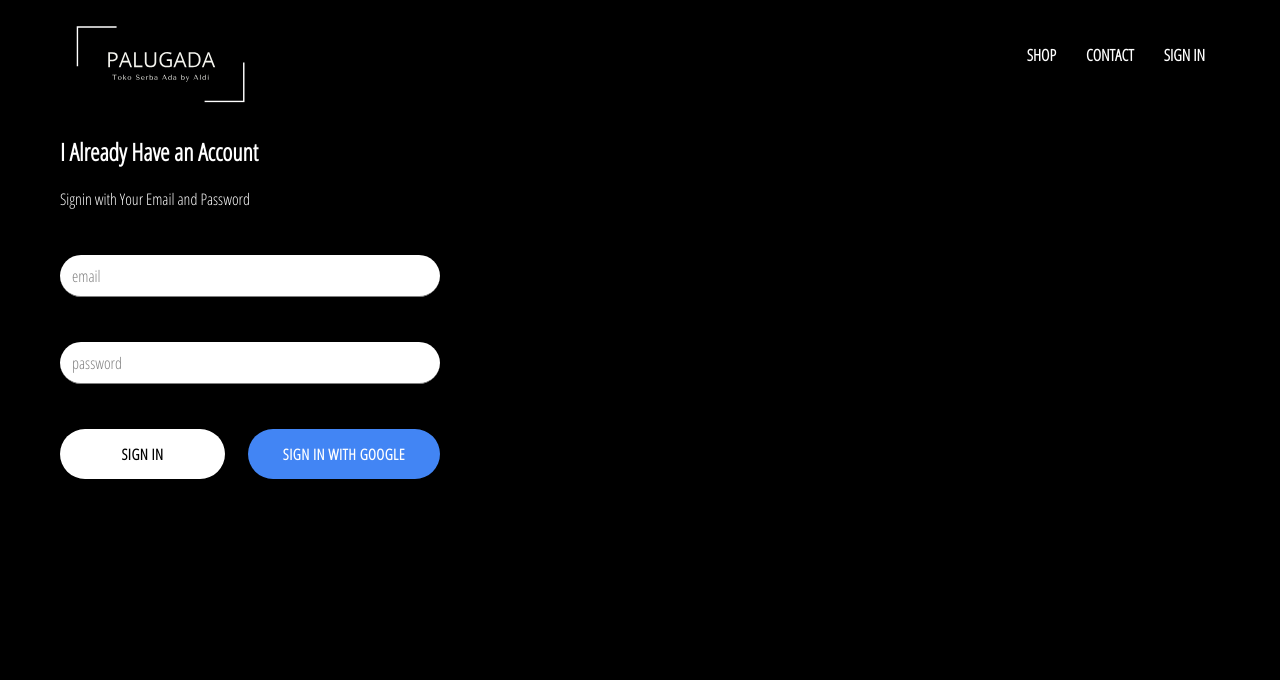
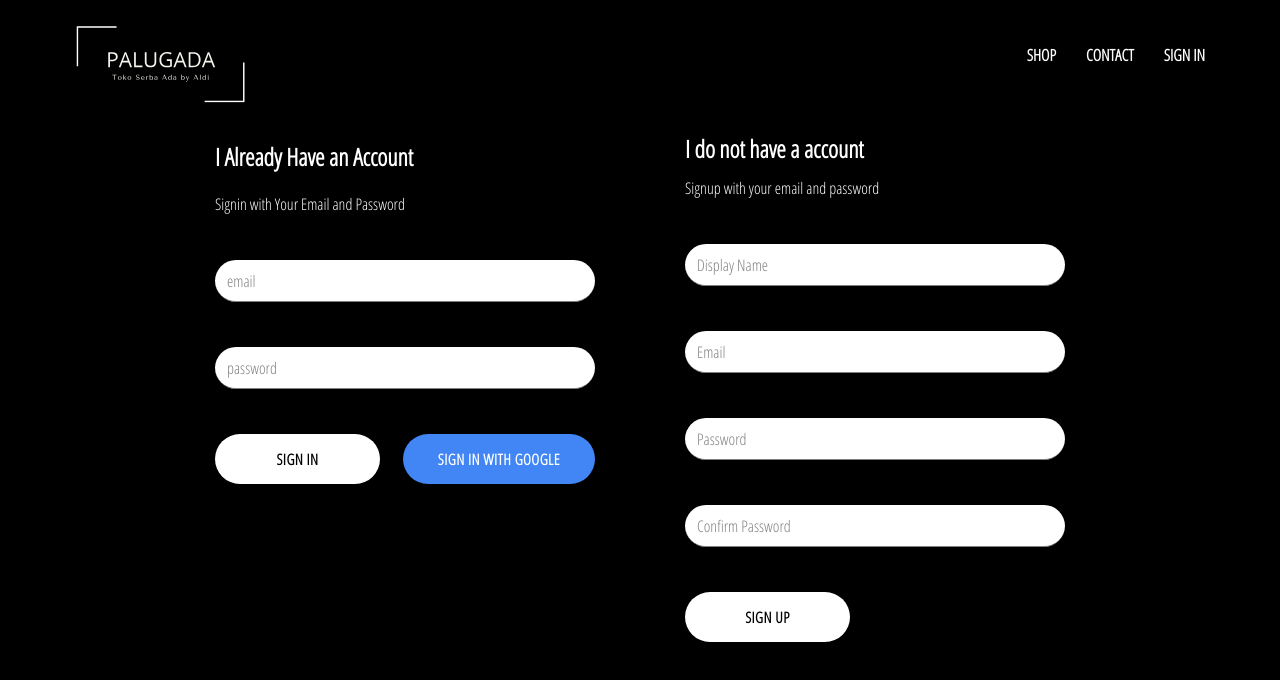
Before and after one commit to AldiMegantaraA/triassenew, a React (Create React App) app: page /signin in a window 1280 px wide. Shown: the top 680 px of the page. Built offline with nearby package versions, Linux system fonts and the light colour scheme; no server answers.

Commit message:
implemented firebase utils, included ability to store authenticated user into firestore database

```diff
--- a/src/App.js
+++ b/src/App.js
@@ -5,7 +5,7 @@
 import ShopPage from './pages/shop/shop.component';
 import Header from './components/header/header.component';
 import SignInAndSignUpPage from './pages/sign-in-and-sign-up/sign-in-and-sign-up.component';
-import { auth } from './firebase/firebase.utils'
+import { auth, createUserProfileDocument } from './firebase/firebase.utils'
 
 
 class App extends React.Component {
@@ -20,9 +20,22 @@
   unsubscribeFromAuth = null
 
   componentDidMount() {
-    this.unsubscribeFromAuth = auth.onAuthStateChanged(user => {
-      this.setState({ currentUser: user });
+    this.unsubscribeFromAuth = auth.onAuthStateChanged(async userAuth => {
+      if (userAuth) {
 
+        const userRef = await createUserProfileDocument(userAuth);
+
+        userRef.onSnapshot(snapShot => {
+          this.setState({
+            currentUser: {
+              id: snapShot.id,
+              ...snapShot.data()
+            }
+          })
+        })
+      }
+
+      this.setState({ currentUser: userAuth });
     })
   }
 
--- /dev/null
+++ b/src/components/sign-up/sign-up.component.jsx
@@ -0,0 +1,98 @@
+import React from 'react';
+
+import FormInput from '../form-input/form-input.component';
+import CustomButton from '../custom-button/custom-button.component';
+
+import { auth, createUserProfileDocument } from '../../firebase/firebase.utils';
+
+import './sign-up.styles.scss';
+
+class SignUp extends React.Component {
+    constructor(){
+        super();
+
+        this.state = {
+            displayName: '',
+            email: '',
+            password: '',
+            confirmPassword: ''
+        }
+    }
+
+    handleSubmit = async event => {
+        event.preventDefault();
+
+        const { displayName, email, password, confirmPassword } = this.state;
+
+        if(password !== confirmPassword) {
+            alert("password don't match");
+            return;
+        }
+
+        try {
+          const { user } = await auth.createUserWithEmailAndPassword(email, password);
+
+          await createUserProfileDocument(user, {displayName});
+          this.setState({
+            displayName: '',
+            email: '',
+            password: '',
+            confirmPassword: ''
+          })
+        } catch (error) {
+            console.error(error);
+        }
+    };
+
+    handleChange = event => {
+        const { name, value } = event.target;
+        this.setState({ [name]: value} );
+    }
+
+    render() {
+        const { displayName, email, password, confirmPassword } = this.state;
+        return(
+            <div className='sign-up'>
+                <h2 className='title'>I do not have a account</h2>
+                <span className='subTitle'>Signup with your email and password</span>
+                <form className='sign-up-form' onSubmit={this.handleSubmit}>
+                    <FormInput
+                        type='text'
+                        name='displayName'
+                        value={displayName}
+                        onChange={this.handleChange}
+                        label='Display Name'
+                        required
+                    />
+                    <FormInput
+                        type='email'
+                        name='email'
+                        value={email}
+                        onChange={this.handleChange}
+                        label='Email'
+                        required
+                    />
+                    <FormInput
+                        type='password'
+                        name='password'
+                        value={password}
+                        onChange={this.handleChange}
+                        label='Password'
+                        required
+                    />
+                    <FormInput
+                        type='password'
+                        name='confirmPassword'
+                        value={confirmPassword}
+                        onChange={this.handleChange}
+                        label='Confirm Password'
+                        required
+                    />
+                    <CustomButton type='submit'> SIGN UP </CustomButton>
+                </form>
+            </div>
+        )
+    }
+}
+
+export default SignUp;
--- /dev/null
+++ b/src/components/sign-up/sign-up.styles.scss
@@ -0,0 +1,14 @@
+.sign-up {
+    display: flex;
+    flex-direction: column;
+    width: 380px;
+
+    .title {
+        margin: 12px 0;
+        color: white;
+    }
+
+    .subTitle {
+        color: white;
+    }
+}
--- a/src/firebase/firebase.utils.js
+++ b/src/firebase/firebase.utils.js
@@ -13,6 +13,33 @@
     measurementId: "G-16W8E73QJG"
   };
 
+  export const createUserProfileDocument = async (userAuth, additionalData) => {
+    if (!userAuth) return;
+
+    const userRef = firestore.doc(`users/${userAuth.uid}`);
+
+    const snapShot = await userRef.get();
+
+    if (!snapShot.exists) {
+        const { displayName, email } = userAuth;
+        const createdAt = new Date();
+
+        try {
+            await userRef.set({
+                displayName,
+                email,
+                createdAt,
+                ...additionalData
+            })
+        }   catch(error) {
+            console.log('error creating user', error.message)
+        }
+    }
+
+    return userRef;
+  }
+
+
   firebase.initializeApp(config);
 
   export const auth = firebase.auth();
--- a/src/pages/sign-in-and-sign-up/sign-in-and-sign-up.component.jsx
+++ b/src/pages/sign-in-and-sign-up/sign-in-and-sign-up.component.jsx
@@ -2,10 +2,12 @@
 
 import './sign-in-and-sign-up.styles.scss';
 import SignIn from '../../components/sign-in/sign-in.component'
+import SignUp from '../../components/sign-up/sign-up.component';
 
 const SignInAndSignUpPage = () => (
     <div className='sign-in-and-sign-up'>
         <SignIn />
+        <SignUp />
     </div>
 )
 
--- a/src/pages/sign-in-and-sign-up/sign-in-and-sign-up.styles.scss
+++ b/src/pages/sign-in-and-sign-up/sign-in-and-sign-up.styles.scss
@@ -0,0 +1,6 @@
+.sign-in-and-sign-up {
+    width: 850px;
+    display: flex;
+    justify-content: space-between;
+    margin: 30px auto;
+}
```
Also changed, not shown: 1 other file (tests, documents, lock files or other folders).
